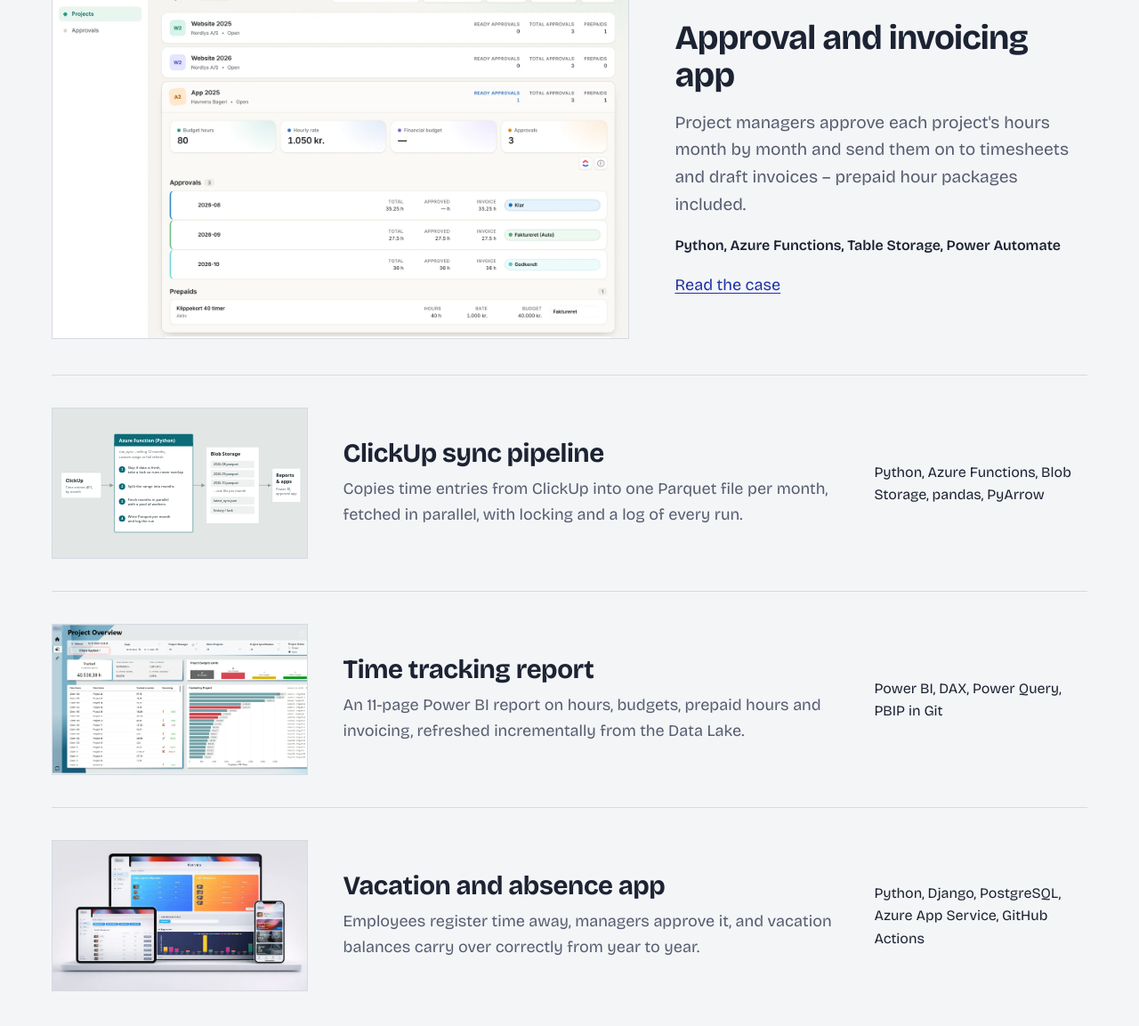
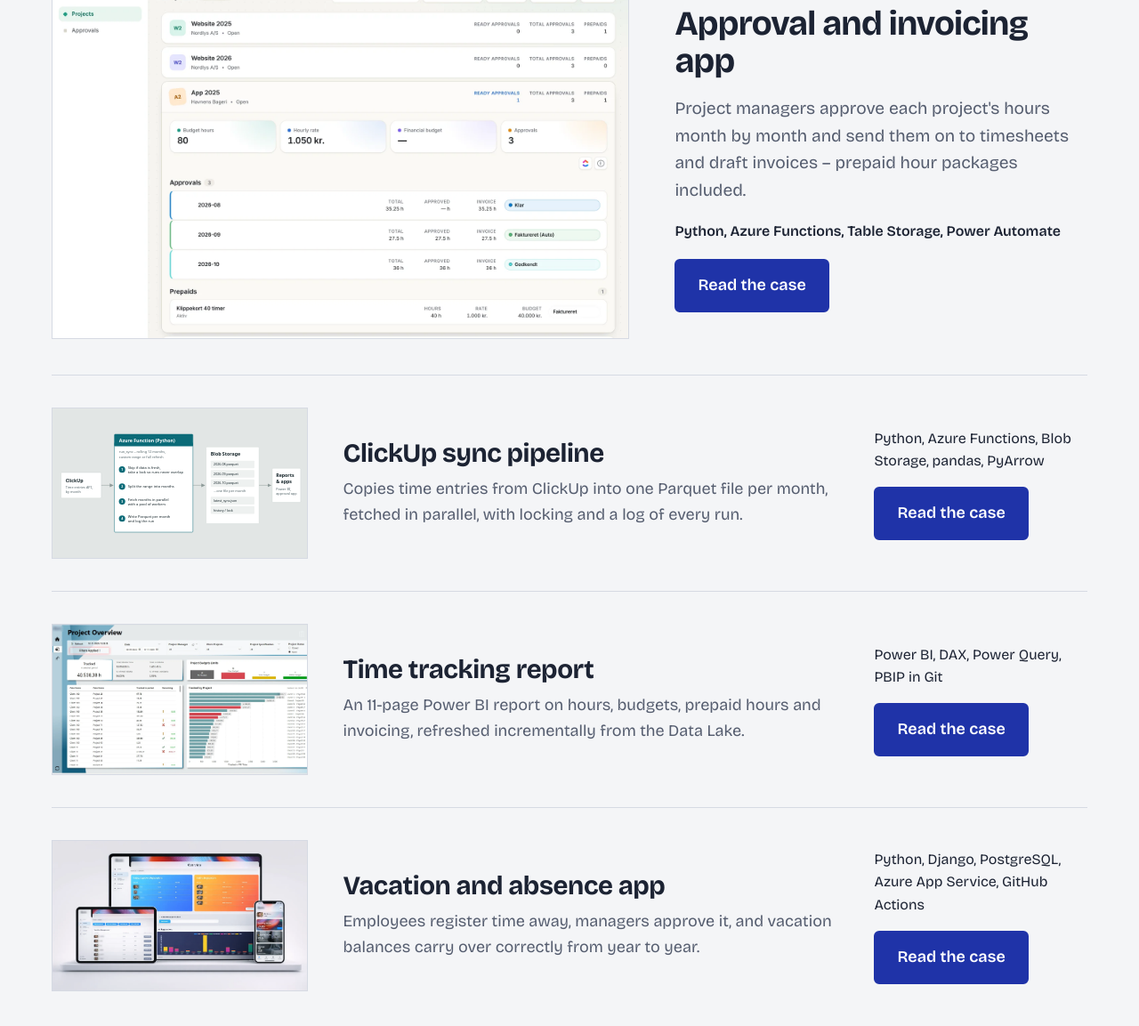
Before and after one commit to AndGaa/andgaa.github.io, a plain HTML site: page en/index.html in a window 1280 px wide. Shown: the part 2263-3416 px from the top of the page at 89% size. Drawn offline with nearby package versions, Linux system fonts and the light colour scheme.

Commit message:
feat: add a case button to every project under Work
Each button names its project for screen readers, so the four
'Read the case' buttons are told apart.

Co-Authored-By: Claude Opus 5.5 <noreply@anthropic.com>
Claude-Session: https://claude.ai/code/session_01HdpjHFbWuDBpVBGztQmEGn

```diff
--- a/css/site.css
+++ b/css/site.css
@@ -64,6 +64,9 @@ p { margin: 0; }
 
 .actions { display: flex; flex-wrap: wrap; gap: .75rem; list-style: none; margin: 2rem 0 0; padding: 0; }
 .btn { display: inline-block; padding: .85rem 1.5rem; border-radius: var(--radius); border: 2px solid currentColor; font-weight: 600; text-decoration: none; }
+.btn--solid { background: var(--cobalt); border-color: var(--cobalt); color: #fff; }
+.btn--solid:hover { background: var(--ink); border-color: var(--ink); color: #fff; text-decoration: none; }
+.sr { position: absolute; width: 1px; height: 1px; overflow: hidden; clip: rect(0 0 0 0); white-space: nowrap; }
 .btn--light { background: #fff; border-color: #fff; color: var(--cobalt-deep) !important; font-weight: 700; }
 .btn:hover { text-decoration: underline; }
 
@@ -96,6 +99,7 @@ p { margin: 0; }
 .row h3 a:hover { text-decoration: underline; }
 .row p { color: var(--muted); max-width: 52ch; }
 .row .row__stack { font-size: 1rem; color: var(--ink); }
+.row__side { display: grid; gap: 1rem; justify-items: start; }
 
 /* Strengths */
 .strengths { display: grid; grid-template-columns: repeat(3, minmax(0, 1fr)); gap: 1.5rem; align-items: stretch; }
@@ -200,7 +204,7 @@ p { margin: 0; }
 @media (max-width: 1100px) {
   .strengths { grid-template-columns: minmax(0, 1fr); max-width: 40rem; }
   .row { grid-template-columns: 14rem minmax(0, 1fr); }
-  .row .row__stack { grid-column: 2; }
+  .row .row__side { grid-column: 2; }
   .stage-row { grid-template-columns: minmax(0, 1fr); gap: 1.5rem; }
   .stage-row ul { grid-template-columns: repeat(2, minmax(0, 1fr)); }
   .cv-extra { grid-template-columns: repeat(2, minmax(0, 1fr)); }
@@ -215,7 +219,7 @@ p { margin: 0; }
   .topbar .wrap { flex-wrap: nowrap; padding-block: 1.1rem; }
   .topbar nav li:not(:last-child) { display: none; }
   .cv-extra { grid-template-columns: minmax(0, 1fr); }
-  .row .row__stack { grid-column: auto; }
+  .row .row__side { grid-column: auto; }
   .row .shot img { height: auto; aspect-ratio: 16 / 10; }
   .jobs li { grid-template-columns: minmax(0, 1fr); gap: .25rem; }
   .stage-row { grid-template-columns: minmax(0, 1fr); gap: 1.5rem; padding: 1.5rem 1.25rem; }
--- a/en/index.html
+++ b/en/index.html
@@ -94,7 +94,7 @@
             <h3><a href="projects/approval-app.html">Approval and invoicing app</a></h3>
             <p>Project managers approve each project's hours month by month and send them on to timesheets and draft invoices – prepaid hour packages included.</p>
             <p class="stack">Python, Azure Functions, Table Storage, Power Automate</p>
-            <a href="projects/approval-app.html">Read the case</a>
+            <a class="btn btn--solid" href="projects/approval-app.html">Read the case<span class="sr">: Approval and invoicing app</span></a>
           </div>
         </article>
         <ul class="rows">
@@ -104,7 +104,10 @@
               <h3><a href="projects/clickup-sync.html">ClickUp sync pipeline</a></h3>
               <p>Copies time entries from ClickUp into one Parquet file per month, fetched in parallel, with locking and a log of every run.</p>
             </div>
-            <p class="row__stack">Python, Azure Functions, Blob Storage, pandas, PyArrow</p>
+            <div class="row__side">
+              <p class="row__stack">Python, Azure Functions, Blob Storage, pandas, PyArrow</p>
+              <a class="btn btn--solid" href="projects/clickup-sync.html">Read the case<span class="sr">: ClickUp sync pipeline</span></a>
+            </div>
           </li>
           <li class="row">
             <a class="shot" href="projects/timetrack-powerbi.html" tabindex="-1" aria-hidden="true"><img src="../img/timetrack-overview.webp" alt="" loading="lazy" width="1600" height="900"></a>
@@ -112,7 +115,10 @@
               <h3><a href="projects/timetrack-powerbi.html">Time tracking report</a></h3>
               <p>An 11-page Power BI report on hours, budgets, prepaid hours and invoicing, refreshed incrementally from the Data Lake.</p>
             </div>
-            <p class="row__stack">Power BI, DAX, Power Query, PBIP in Git</p>
+            <div class="row__side">
+              <p class="row__stack">Power BI, DAX, Power Query, PBIP in Git</p>
+              <a class="btn btn--solid" href="projects/timetrack-powerbi.html">Read the case<span class="sr">: Time tracking report</span></a>
+            </div>
           </li>
           <li class="row">
             <a class="shot" href="projects/absence-app.html" tabindex="-1" aria-hidden="true"><img src="../img/absence-devices.webp" alt="" loading="lazy" width="1600" height="900"></a>
@@ -120,7 +126,10 @@
               <h3><a href="projects/absence-app.html">Vacation and absence app</a></h3>
               <p>Employees register time away, managers approve it, and vacation balances carry over correctly from year to year.</p>
             </div>
-            <p class="row__stack">Python, Django, PostgreSQL, Azure App Service, GitHub Actions</p>
+            <div class="row__side">
+              <p class="row__stack">Python, Django, PostgreSQL, Azure App Service, GitHub Actions</p>
+              <a class="btn btn--solid" href="projects/absence-app.html">Read the case<span class="sr">: Vacation and absence app</span></a>
+            </div>
           </li>
         </ul>
       </div>
```
Also changed, not shown: index.html (+13 -4 lines).
